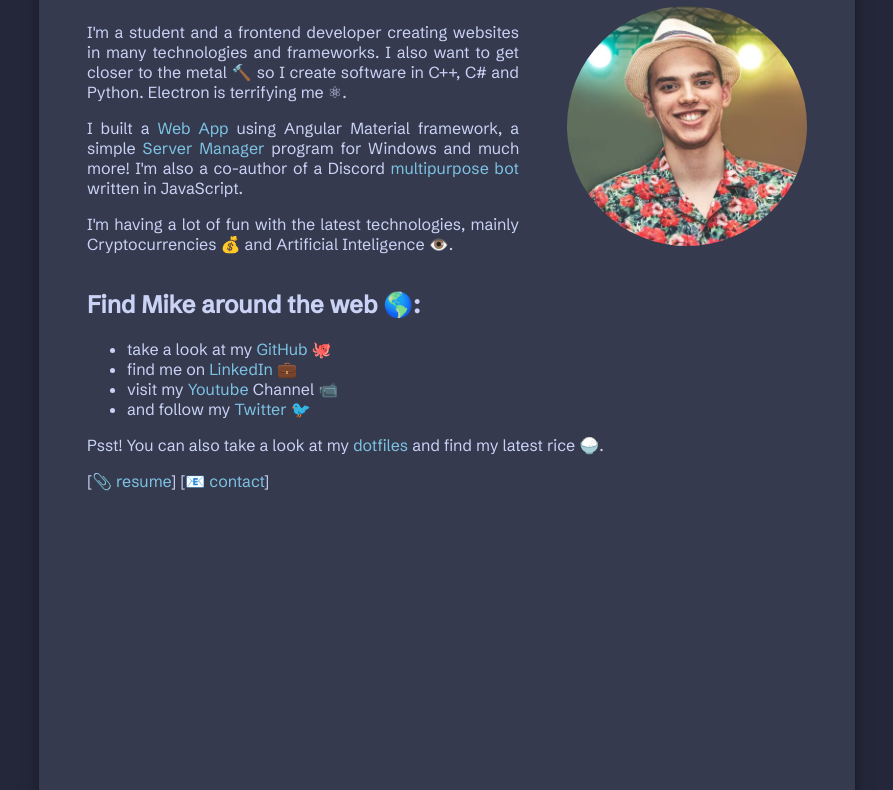
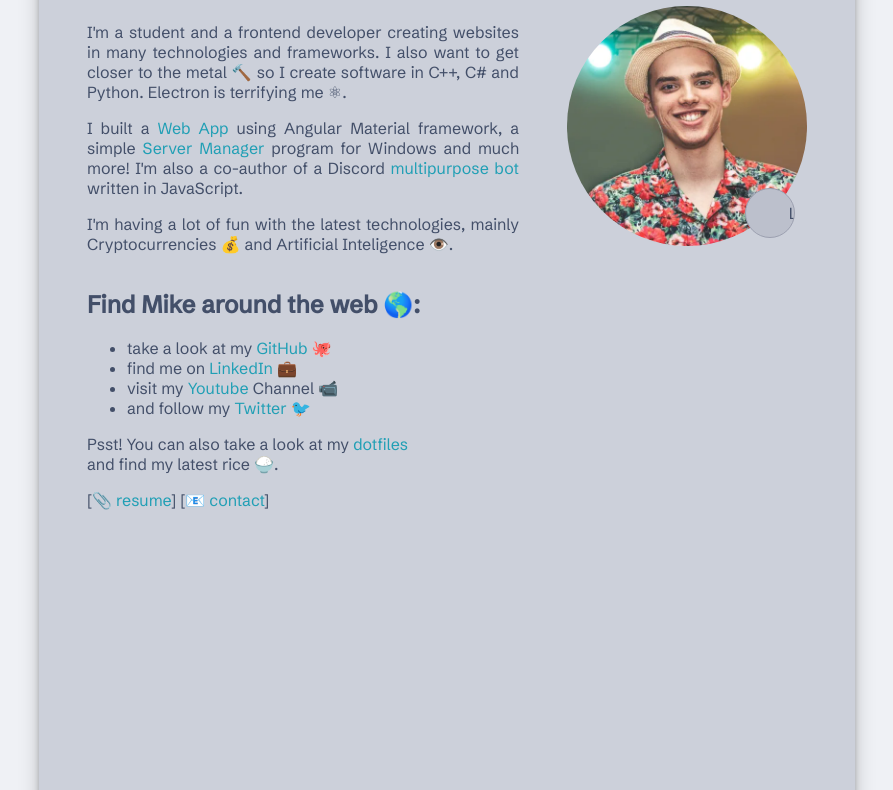
Before and after one commit to eRgo35/website, a plain HTML site: page public/index.html in a window 1280 px wide. Shown: the part 124-914 px from the top of the page, without its empty margins (193-1086 px from the left). Drawn offline with Linux system fonts and the light colour scheme.

Commit message:
theme improvements

```diff
--- a/public/index.html
+++ b/public/index.html
@@ -1,14 +1,17 @@
 <!DOCTYPE html>
 <html lang="en">
+
 <head>
   <meta charset="utf-8" />
   <link rel="icon" href="./assets/favicon.ico" />
   <meta name="viewport" content="width=device-width, initial-scale=1" />
   <meta name="theme-color" content="#000000" />
-    <meta name="description" content="Michael Czyż is a student and a frontend developer creating websites in many technologies and frameworks." />
+  <meta name="description"
+    content="Michael Czyż is a student and a frontend developer creating websites in many technologies and frameworks." />
   <meta name="author" content="Michael Czyż" />
   <meta name="copyright" content="Michael Czyż, 2023 All Rights Reserved" />
-    <meta name="keywords" lang="en" content="Michał Czyż, Michael Czyż, Mike Czyż, tsi, developer, crypto, web, angular, react, javascript" />
+  <meta name="keywords" lang="en"
+    content="Michał Czyż, Michael Czyż, Mike Czyż, tsi, developer, crypto, web, angular, react, javascript" />
   <meta name="date" content="" />
   <meta name="page-topic" content="" />
 
@@ -18,7 +21,8 @@
   <meta property="og:title" content="Michael Czyż" />
   <meta property="og:site_name" content="Michael Czyż" />
   <meta property="og:locale" content="en_US" />
-    <meta property="og:description" content="Michael Czyż is a student and a frontend developer creating websites in many technologies and frameworks." />
+  <meta property="og:description"
+    content="Michael Czyż is a student and a frontend developer creating websites in many technologies and frameworks." />
   <meta property="og:image" content="./assets/card.png" />
 
   <!--Twitter card metadata-->
@@ -26,7 +30,8 @@
   <meta name="twitter:site" content="@Mike_Czyz_" />
   <meta name="twitter:creator" content="@Mike_Czyz_" />
   <meta name="twitter:title" content="Michael Czyż" />
-    <meta name="twitter:description" content="Michael Czyż is a student and a frontend developer creating websites in many technologies and frameworks." />
+  <meta name="twitter:description"
+    content="Michael Czyż is a student and a frontend developer creating websites in many technologies and frameworks." />
   <meta name="twitter:image" content="./assets/card.png">
 
   <link rel="apple-touch-icon" href="./assets/logo192.png" />
@@ -35,24 +40,31 @@
       user's mobile device or desktop. See https://developers.google.com/web/fundamentals/web-app-manifest/
     -->
   <link rel="manifest" href="manifest.json" />
+  <link rel="stylesheet" href="styles.css" />
 
-    <link rel="stylesheet" href="styles.css" />
+  <script src="main.js" defer></script>
 
   <title>Michael Czyż</title>
 </head>
+
 <body>
   <div class="page">
-        <h1>Hi, I'm Mike 👋🏻 👨🏻‍💻</h1>
+    <h1 class="header">
+      Hi, I'm Mike 👋🏻 👨🏻‍💻
+    </h1>
 
     <div class="bio">
-          <div>
-            <p>I'm a student and a frontend developer creating websites in many technologies and frameworks. I also want to get closer to the metal 🔨 so I create software in C++, C# and Python. Electron is terrifying me ⚛.</p>
-            <p>I built a <a href="https://github.com/eRgo35/Project-TSI">Web App</a> using Angular Material framework, a simple <a href="https://github.com/eRgo35/Server-Manager">Server Manager</a> program for Windows and much more! I'm also a co-author of a Discord <a href="https://github.com/HiveMindStudios/MelvinJS">multipurpose bot</a> written in JavaScript.</p>
-            <p>I'm having a lot of fun with the latest technologies, mainly Cryptocurrencies 💰 and Artificial Inteligence 👁️.</p>
-          </div>
-          <img src="assets/mike-czyz.webp" class="avatar" width="2.5in" height="2.5in"/>
+      <p>I'm a student and a frontend developer creating websites in many technologies and frameworks. I also want to
+        get closer to the metal 🔨 so I create software in C++, C# and Python. Electron is terrifying me ⚛.</p>
+      <p>I built a <a href="https://github.com/eRgo35/Project-TSI">Web App</a> using Angular Material framework, a
+        simple <a href="https://github.com/eRgo35/Server-Manager">Server Manager</a> program for Windows and much
+        more! I'm also a co-author of a Discord <a href="https://github.com/HiveMindStudios/MelvinJS">multipurpose
+          bot</a> written in JavaScript.</p>
+      <p>I'm having a lot of fun with the latest technologies, mainly Cryptocurrencies 💰 and Artificial Inteligence
+        👁️.</p>
     </div>
 
+    <div class="world">
       <h2>Find Mike around the web 🌎:</h2>
       <ul>
         <li>take a look at my <a href="https://github.com/eRgo35">GitHub</a> 🐙</li>
@@ -61,9 +73,22 @@
         <li>and follow my <a href="https://twitter.com/Mike_Czyz_">Twitter</a> 🐦</li>
       </ul>
 
-        <p>Psst! You can also take a look at my <a href="https://github.com/eRgo35/dots">dotfiles</a> and find my latest rice 🍚.</p>
+      <p>Psst! You can also take a look at my <a href="https://github.com/eRgo35/dots">dotfiles</a><br /> and find my
+        latest
+        rice 🍚.</p>
 
-        <p>[📎 <a href="assets/resume.pdf"">resume</a>] [📧 <a href="mailto:mike@czyz.icu?subject=Hi">contact</a>]</p>
+      <p>[📎 <a href="assets/resume.pdf"">resume</a>] [📧 <a href=" mailto:mike@czyz.icu?subject=Hi">contact</a>]</p>
+    </div>
+
+    <div class="aside">
+      <div class="avatar-wrapper">
+        <img src="assets/mike-czyz.webp" class="avatar" width="2.5in" height="2.5in" />
+        <div class="theme">
+          <i class="material-icons">&#xe51c</i>
+          <span class="theme-text">Dark Mode</span>
+        </div>
+      </div>
+    </div>
 
     <div class="footer">
       <div class="copyright">
@@ -80,10 +105,6 @@
       </div>
     </div>
   </div>
-      <script>
-        window.onload = () => {
-          document.querySelector("#year").innerHTML = new Date().getFullYear();
-        };
-      </script>
 </body>
+
 </html>
--- /dev/null
+++ b/public/main.js
@@ -0,0 +1,50 @@
+const root = document.documentElement;
+const themeText = document.querySelector('.theme-text');
+const themeIcon = document.querySelector('.material-icons');
+
+const isDarkMode = () => root.classList.contains('dark');
+
+const setDarkMode = () => {
+  root.classList.add('dark');
+  themeText.textContent = 'Dark Mode';
+  themeIcon.innerHTML = '&#xe51c';
+};
+
+const setLightMode = () => {
+  root.classList.remove('dark');
+  themeText.textContent = 'Light Mode';
+  themeIcon.innerHTML = '&#xe518';
+};
+
+const toggleTheme = () => {
+  if (isDarkMode()) {
+    setLightMode();
+    localStorage.setItem('preferredTheme', 'light');
+  } else {
+    setDarkMode();
+    localStorage.setItem('preferredTheme', 'dark');
+  }
+};
+
+const checkPreferredTheme = () => {
+  const preferredTheme = localStorage.getItem('preferredTheme');
+  if (preferredTheme === 'dark') {
+    setDarkMode();
+  } else if (preferredTheme === 'light') {
+    setLightMode();
+  } else {
+    const prefersDarkScheme = window.matchMedia("(prefers-color-scheme: dark)").matches;
+    if (prefersDarkScheme) {
+      setDarkMode();
+    } else {
+      setLightMode();
+    }
+  }
+};
+
+document.querySelector("#year").innerHTML = new Date().getFullYear();
+
+checkPreferredTheme();
+
+const themeButton = document.querySelector('.theme');
+themeButton.addEventListener('click', toggleTheme);
--- a/public/styles.css
+++ b/public/styles.css
@@ -1,7 +1,70 @@
 @import url('https://fonts.googleapis.com/css2?family=Schibsted+Grotesk:ital,wght@0,400;0,500;1,400&display=swap');
+@import url('https://fonts.googleapis.com/icon?family=Material+Icons');
+
+* {
+  transition: background-color 0.2s ease-in-out;
+}
+
+html {
+  --rosewater: #dc8a78;
+  --flamingo: #dd7878;
+  --pink: #ea76cb;
+  --mauve: #8839ef;
+  --red: #d20f39;
+  --maroon: #e64553;
+  --peach: #fe640b;
+  --yellow: #df8e1d;
+  --green: #40a02b;
+  --teal: #179299;
+  --sky: #04a5e5;
+  --sapphire: #209fb5;
+  --blue: #1e66f5;
+  --lavender: #7287fd;
+  --text: #434f69;
+  --subtext1: #5c5f77;
+  --subtext0: #6c6f85;
+  --overlay2: #7c7f93;
+  --overlay1: #8c8fa1;
+  --overlay0: #9ca0b0;
+  --surface2: #acb0be;
+  --surface1: #bcc0cc;
+  --surface0: #ccd0da;
+  --base: #eff1f5;
+  --mantle: #e6e9ef;
+  --crust: #dce0e8;
+}
+
+.dark {
+  --rosewater: #f4dbd6;
+  --flamingo: #f0c6c6;
+  --pink: #f5bde6;
+  --mauve: #c6a0f6;
+  --red: #ed8796;
+  --maroon: #ee99a0;
+  --peach: #f5a97f;
+  --yellow: #eed49f;
+  --green: #a6da95;
+  --teal: #8bd5ca;
+  --sky: #91d7e3;
+  --sapphire: #7dc4e4;
+  --blue: #8aadf4;
+  --lavender: #b7bdf8;
+  --text: #cad3f5;
+  --subtext1: #b8c0e0;
+  --subtext0: #a5adcb;
+  --overlay2: #939ab7;
+  --overlay1: #8087a2;
+  --overlay0: #6e738d;
+  --surface2: #5b6078;
+  --surface1: #494d64;
+  --surface0: #363a4f;
+  --base: #24273a;
+  --mantle: #1e2030;
+  --crust: #181926;
+}
 
 ::selection {
-  background-color: #6e738d;
+  background-color: var(--overlay0);
 }
 
 @keyframes fadein {
@@ -9,17 +72,19 @@
     opacity: 0;
     transform: scale(97.5%);
   }
+
   100% {
     opacity: 1;
     transform: scale(100%);
   }
 }
 
-html, body {
+html,
+body {
   margin: 0;
   height: 100vh;
-  background-color: #24273a;
-  color: #cad3f5;
+  background-color: var(--base);
+  color: var(--text);
   display: grid;
   place-items: center;
   font-family: 'Schibsted Grotesk', sans-serif;
@@ -30,30 +95,62 @@ html, body {
   box-sizing: border-box;
   width: 8.5in;
   height: 11in;
-  background-color: #363a4f;
+  background-color: var(--surface0);
   padding: 0.5in;
   position: relative;
   animation: 0.4s ease-out 0s 1 fadein;
+  display: grid;
+  grid-template-columns: 1fr 2.5in;
+  grid-template-rows: 0.85in 0.2fr 0.4fr auto;
+  gap: 0px 0px;
+  grid-template-areas:
+    "header header"
+    "bio aside"
+    "world aside"
+    "footer footer";
 }
 
 a {
-  color: #7dc4e4;
+  color: var(--sapphire);
   transition: 0.1s color ease-in-out, 0.1s text-decoration ease-in-out;
   text-decoration: none;
 }
 
-a:hover, a:active, a:focus {
-  color: #8aadf4;
+a:hover,
+a:active,
+a:focus {
+  color: var(--blue);
   text-decoration: underline;
 }
 
+.header {
+  grid-area: header;
+}
+
+.bio {
+  grid-area: bio;
+  padding: 0 0.5in 0 0;
+  text-align: justify;
+}
+
+.world {
+  grid-area: world;
+}
+
+.aside {
+  grid-area: aside;
+  display: flex;
+  flex-direction: column;
+  justify-content: top;
+  align-items: center;
+}
+
 .footer {
-  position: absolute;
-  bottom: 0.5in;
+  grid-area: footer;
   display: grid;
   grid-template-columns: 1fr 1fr;
   column-gap: 0.5in;
-  width: calc(100% - 1in);
+  align-self: end;
 }
 
 .copyright {
@@ -64,13 +161,6 @@ a:hover, a:active, a:focus {
   text-align: right;
 }
 
-.bio {
-  text-align: justify;
-  display: grid;
-  grid-template-columns: 1fr 2.5in;
-  column-gap: 0.5in;
-}
-
 .avatar {
   width: 2.5in;
   height: 2.5in;
@@ -78,17 +168,56 @@ a:hover, a:active, a:focus {
   pointer-events: none;
 }
 
-.pgp-key:hover, .gpg-key:active, .gpg-key:focus {
+.avatar-wrapper {
+  position: relative;
+}
+
+.theme {
+  position: absolute;
+  bottom: 0.125in;
+  right: 0.125in;
+  background-color: var(--surface1);
+  border: 1px solid var(--overlay0);
+  border-radius: 10in;
+  margin: 0.125in 0 0;
+  padding: 0.125in;
+  max-width: 0.25in;
+  height: 0.25in;
+  cursor: pointer;
+  transition: max-width 0.5s ease;
+  overflow: hidden;
+  display: inline-flex;
+  align-items: center;
+}
+
+.theme:hover {
+  max-width: 2.5in;
+}
+
+.material-icons {
+  font-family: "Material Icons";
+}
+
+.theme-text {
+  white-space: nowrap;
+  padding: 0 0.125in;
+}
+.pgp-key:hover,
+.gpg-key:active,
+.gpg-key:focus {
   text-decoration: none;
   transition: 0.1s color ease-in-out, 0.1s text-decoration ease-in-out;
 }
 
-.pgp-key:hover span, .gpg-key:active span, .gpg-key:focus span {
+.pgp-key:hover span,
+.gpg-key:active span,
+.gpg-key:focus span {
   text-decoration: underline;
   transition: 0.1s color ease-in-out, 0.1s text-decoration ease-in-out;
 }
 
 @media only screen and (min-width: 768px) and (max-width: 900px) {
+
   /* tablets and desktop */
   .page {
     width: 100%;
@@ -115,6 +244,7 @@ a:hover, a:active, a:focus {
 }
 
 @media only screen and (max-width: 767px) {
+
   /* phones */
   .page {
     width: 100%;
```
Also changed, not shown: 1 other file. Lines whose indentation alone changed are shown as unchanged.
